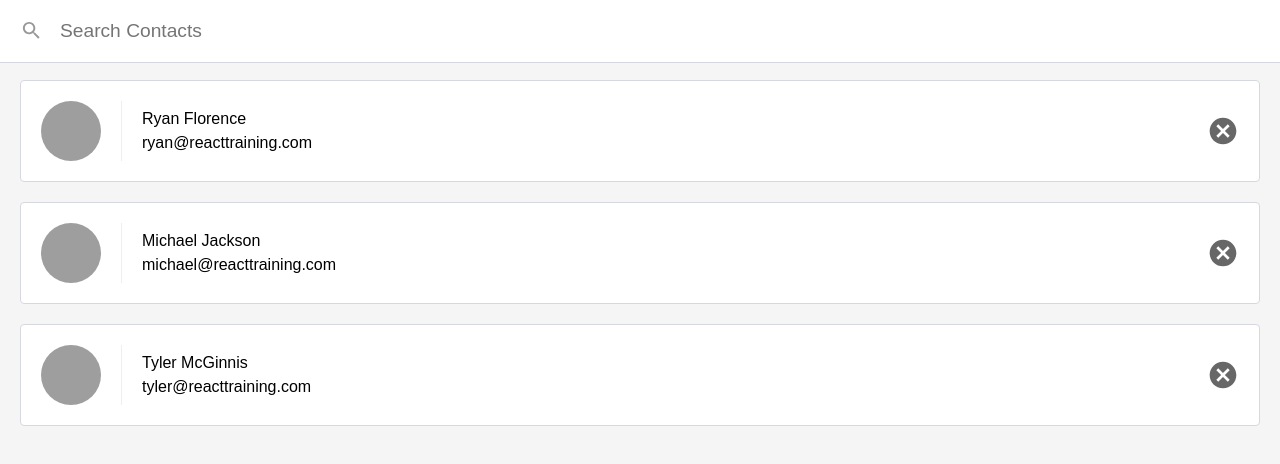
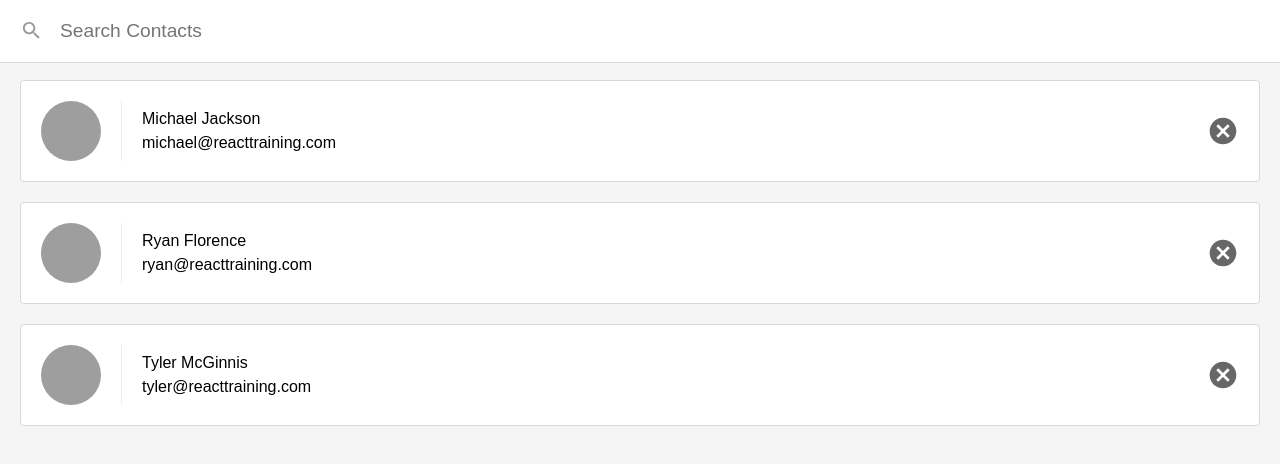
Before and after one commit to kabitachatterjee/contacts, a React (Create React App) app: page / in a window 1280 px wide. Shown: the top 464 px of the page. Built offline with nearby package versions, Linux system fonts and the light colour scheme.

Commit message:
implemented search with RegExp and sorting contacts alphabetically

```diff
--- a/package.json
+++ b/package.json
@@ -3,9 +3,11 @@
   "version": "0.1.0",
   "private": true,
   "dependencies": {
+    "escape-string-regexp": "^1.0.5",
     "prop-types": "^15.5.10",
     "react": "^15.6.1",
-    "react-dom": "^15.6.1"
+    "react-dom": "^15.6.1",
+    "sort-by": "^1.2.0"
   },
   "devDependencies": {
     "react-scripts": "^1.0.12"
--- a/src/ListContacts.js
+++ b/src/ListContacts.js
@@ -1,5 +1,7 @@
 import React, { Component } from 'react';
 import { PropTypes } from 'prop-types';
+import EscapeStringRegex from 'escape-string-regexp';
+import SortBy from 'sort-by';
 
 
 class ListContacts extends Component {
@@ -18,21 +20,35 @@ class ListContacts extends Component {
     })
   }
   render() {
+    const { contacts, onDeleteContact} = this.props
+    const { query } = this.state
+
+    let showingContacts
+    if(query) {
+      const match = new RegExp(EscapeStringRegex(query), 'i')
+      showingContacts = contacts.filter((contact) => (match.test(contact.name)))
+    }
+    else {
+      showingContacts = contacts
+    }
+
+    showingContacts = showingContacts.sort(SortBy('name'))
+
     return (
            <div className='list-contacts'>
             <div className='list-contacts-top'>
               <input className='search-contacts' type='text' placeholder='Search Contacts'
-                value={this.state.query} onChange={(event) => this.updateQuery(event.target.value)} />
+                value={query} onChange={(event) => this.updateQuery(event.target.value)} />
             </div>
             <ol className='contact-list'>
-              {this.props.contacts.map((contact) => (
+              {showingContacts.map((contact) => (
                 <li key={contact.id} className='contact-list-item'>
                   <img className='contact-avatar' src={contact.avatarURL} alt='' />
                   <div className='contact-details'>
                     {contact.name}<br/>
                     {contact.email}
                   </div>
-                  <button onClick={() => this.props.onDeleteContact(contact)} className='contact-remove'>
+                  <button onClick={() => onDeleteContact(contact)} className='contact-remove'>
                     Remove
                   </button>
                 </li>
```
Also changed, not shown: 1 other file (tests, documents, lock files or other folders).
